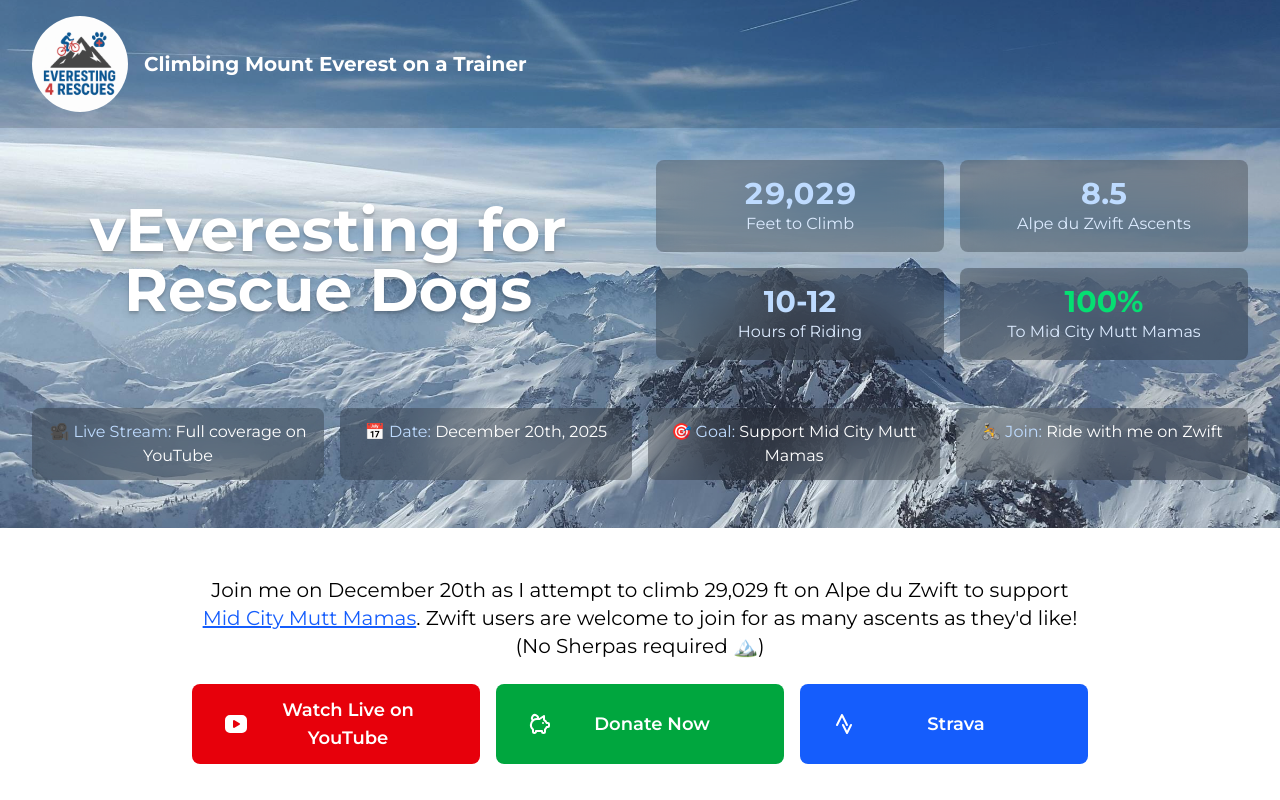
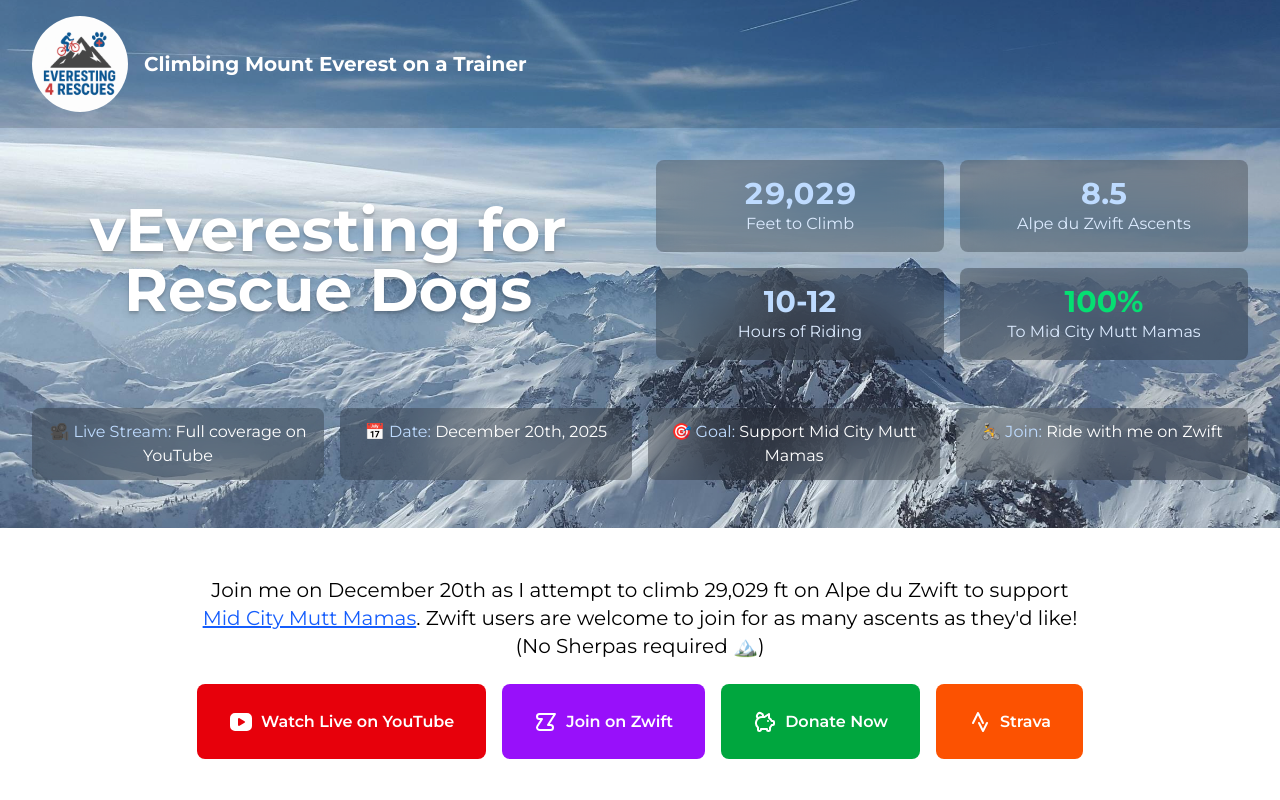
Before and after one commit to sscaff1/everesting4rescues, a Next.js app: page / in a window 1280 px wide. Shown: the top 800 px of the page. Built offline with nearby package versions, Linux system fonts and the light colour scheme.

Commit message:
chore: changes

```diff
--- a/src/components/CallToActionButtons.tsx
+++ b/src/components/CallToActionButtons.tsx
@@ -1,5 +1,5 @@
-import { TbBrandYoutubeFilled, TbPigMoney, TbBrandStrava } from 'react-icons/tb';
-import { YOUTUBE_URL, DONATION_URL, STRAVA_URL } from '@/constants';
+import { TbBrandYoutubeFilled, TbPigMoney, TbBrandStrava, TbBrandZwift } from 'react-icons/tb';
+import { YOUTUBE_URL, DONATION_URL, STRAVA_URL, ZWIFT_URL } from '@/constants';
 
 const BUTTONS = [
   {
@@ -9,13 +9,13 @@
     backgroundColor: 'bg-red-600',
     hoverColor: 'hover:bg-red-700',
   },
-  // {
-  //   label: 'Join on Zwift',
-  //   icon: TbBrandZwift,
-  //   href: ZWIFT_URL,
-  //   backgroundColor: 'bg-purple-600',
-  //   hoverColor: 'hover:bg-purple-700',
-  // },
+  {
+    label: 'Join on Zwift',
+    icon: TbBrandZwift,
+    href: ZWIFT_URL,
+    backgroundColor: 'bg-purple-600',
+    hoverColor: 'hover:bg-purple-700',
+  },
   {
     label: 'Donate Now',
     icon: TbPigMoney,
@@ -27,8 +27,8 @@
     label: 'Strava',
     icon: TbBrandStrava,
     href: STRAVA_URL,
-    backgroundColor: 'bg-blue-600',
-    hoverColor: 'hover:bg-blue-700',
+    backgroundColor: 'bg-[#FC5201]',
+    hoverColor: 'hover:bg-[#c94101]',
   },
 ];
 
@@ -39,12 +39,12 @@
         <a
           key={button.label}
           href={button.href}
-          className={`flex items-center justify-items-center text-center ${button.backgroundColor} text-white px-8 py-3 rounded-lg font-semibold ${button.hoverColor} transition-colors text-lg text-center flex-1`}
+          className={`flex items-center justify-items-center text-center ${button.backgroundColor} text-white px-8 py-3 rounded-lg font-semibold ${button.hoverColor} transition-colors min-h-[75px]`}
           target="_blank"
           rel="noopener noreferrer"
         >
           <button.icon className="inline-block text-2xl" />
-          <span className="flex-1">{button.label}</span>
+          <span className="ml-2 text-md">{button.label}</span>
         </a>
       ))}
     </div>
--- a/src/constants.ts
+++ b/src/constants.ts
@@ -1,5 +1,5 @@
 export const YOUTUBE_URL = 'https://www.youtube.com/@steven_scaffidi';
-export const ZWIFT_URL = 'https://zwiftinsider.com/zwift-virtual-everest-challenge-to-support-mid-city-mutt-mamas/';
+export const ZWIFT_URL = 'https://www.zwift.com/athlete/182e9d46-fa33-4bdd-9ca1-348869fdb747';
 export const STRAVA_URL = 'https://www.strava.com/athletes/114359616';
 export const DONATION_URL = 'https://gofund.me/cec5e37d';
 export const MID_CITY_MUTT_MAMAS_URL = 'https://www.midcitymutt.org/';
```
Also changed, not shown: 1 other file (tests, documents, lock files or other folders).
